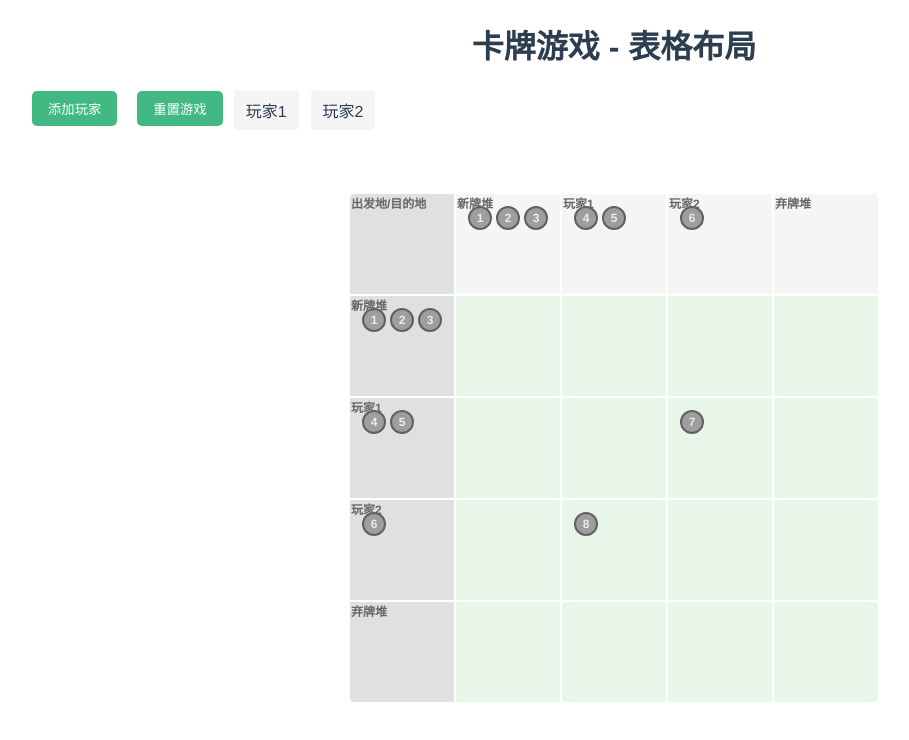
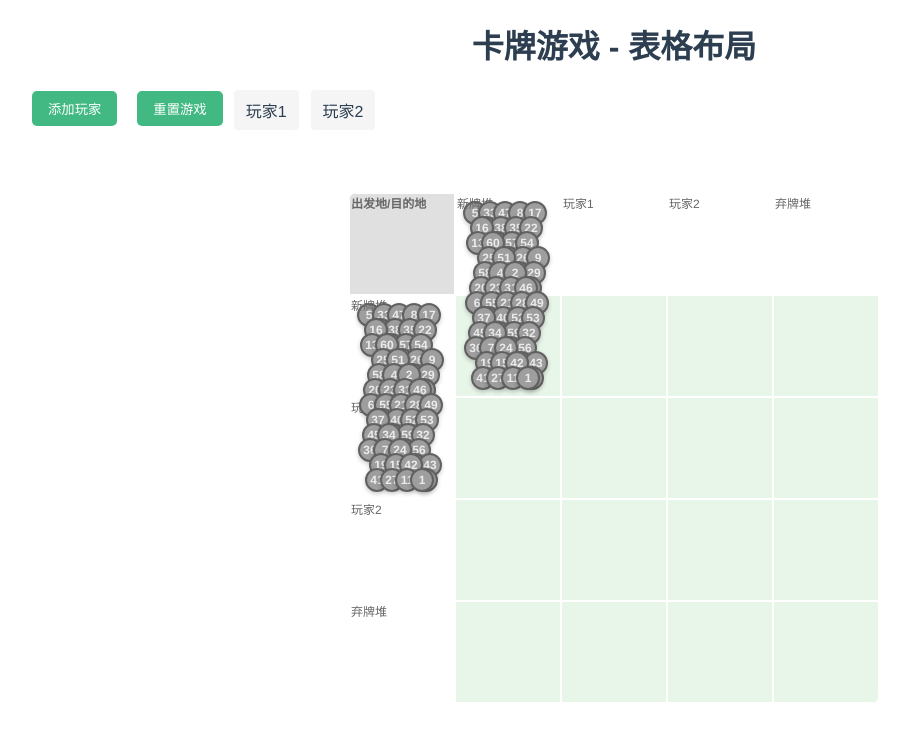
Before and after one commit to yuanoook/tiny, a Vue app: page / in a window 1280 px wide. Shown: the top 740 px of the page, without its empty margins (26-935 px from the left). Built offline with nearby package versions, Linux system fonts and the light colour scheme.

Commit message:
feat(界面): 改进卡牌堆和弃牌堆的布局和样式
重构卡牌显示逻辑，为牌堆和弃牌堆添加绝对定位布局
新增洗牌功能，初始生成60张随机分布的卡牌
优化卡牌拖拽区域的样式和视觉效果

```diff
--- a/src/App.vue
+++ b/src/App.vue
@@ -36,10 +36,25 @@
           <span class="header-text">{{ zone.name }}</span>
           <!-- 显示在列标题区域的卡牌 -->
           <div
-            class="card-dot header-card"
             v-for="(card, index) in getCardsInColumnHeader(zone.id)"
             :key="`col-header-${card.id}`"
-            :class="[card.isDisguised ? card.disguiseColor : card.color, { 'dragging': isDragging(card), 'disguised': card.isDisguised, 'hidden': card.visibility === 'hidden' }]"
+            :class="[
+              'card-dot',
+              'header-card',
+              card.isDisguised ? card.disguiseColor : card.color,
+              {
+                'dragging': isDragging(card),
+                'disguised': card.isDisguised,
+                'hidden': card.visibility === 'hidden',
+                'deck-header-card': (zone.id === 'deck' || zone.id === 'discard')
+              }
+            ]"
+            :style="(zone.id === 'deck' || zone.id === 'discard') ? {
+              position: 'absolute',
+              left: `${5 + (index * 15) % 64}px`,
+              top: `${5 + Math.floor(index / 5) * 15}px`,
+              zIndex: index
+            } : {}"
             draggable="true"
             @dragstart="handleDragStart(card, $event)"
             @dragend="handleDragEnd"
@@ -82,10 +97,25 @@
           <span class="header-text">{{ zone.name }}</span>
           <!-- 显示在列标题区域的卡牌 -->
           <div
-            class="card-dot header-card"
             v-for="(card, index) in getCardsInColumnHeader(zone.id)"
             :key="`col-header-${card.id}`"
-            :class="[card.isDisguised ? card.disguiseColor : card.color, { 'dragging': isDragging(card), 'disguised': card.isDisguised, 'hidden': card.visibility === 'hidden' }]"
+            :class="[
+              'card-dot',
+              'header-card',
+              card.isDisguised ? card.disguiseColor : card.color,
+              {
+                'dragging': isDragging(card),
+                'disguised': card.isDisguised,
+                'hidden': card.visibility === 'hidden',
+                'deck-header-card': (zone.id === 'deck' || zone.id === 'discard')
+              }
+            ]"
+            :style="(zone.id === 'deck' || zone.id === 'discard') ? {
+              position: 'absolute',
+              left: `${5 + (index * 15) % 64}px`,
+              top: `${5 + Math.floor(index / 5) * 15}px`,
+              zIndex: index
+            } : {}"
             draggable="true"
             @dragstart="handleDragStart(card, $event)"
             @dragend="handleDragEnd"
@@ -106,10 +136,25 @@
           <span class="header-text">{{ zone.name }}</span>
           <!-- 显示在行标题区域的卡牌 -->
           <div
-            class="card-dot header-card"
             v-for="(card, index) in getCardsInRowHeader(zone.id)"
             :key="`row-header-${card.id}`"
-            :class="[card.isDisguised ? card.disguiseColor : card.color, { 'dragging': isDragging(card), 'disguised': card.isDisguised, 'hidden': card.visibility === 'hidden' }]"
+            :class="[
+              'card-dot',
+              'header-card',
+              card.isDisguised ? card.disguiseColor : card.color,
+              {
+                'dragging': isDragging(card),
+                'disguised': card.isDisguised,
+                'hidden': card.visibility === 'hidden',
+                'deck-header-card': (zone.id === 'deck' || zone.id === 'discard')
+              }
+            ]"
+            :style="(zone.id === 'deck' || zone.id === 'discard') ? {
+              position: 'absolute',
+              left: `${5 + (index * 15) % 64}px`,
+              top: `${5 + Math.floor(index / 5) * 15}px`,
+              zIndex: index
+            } : {}"
             draggable="true"
             @dragstart="handleDragStart(card, $event)"
             @dragend="handleDragEnd"
@@ -123,16 +168,30 @@
           class="table-cell"
           v-for="colZone in [baseZones.find(z => z.id === 'deck'), ...players, baseZones.find(z => z.id === 'discard')]"
           :key="`${zone.id}-${colZone.id}`"
-          :class="{ 'center-zone': isCenterZone(zone.id, colZone.id) }"
+          :class="[`cell-${zone.id}-${colZone.id}`, { 'center-zone': isCenterZone(zone.id, colZone.id), 'deck-cell': zone.id === 'deck', 'discard-cell': zone.id === 'discard' }]"
           @dragover.prevent="handleDragOver"
           @drop="handleDrop(zone.id, colZone.id)"
         >
           <!-- 显示该区域的卡牌 -->
           <div
-            class="card-dot"
             v-for="(card, index) in getCardsInCell(zone.id, colZone.id)"
             :key="`${card.id}`"
-            :class="[card.isDisguised ? card.disguiseColor : card.color, { 'dragging': isDragging(card), 'disguised': card.isDisguised, 'hidden': card.visibility === 'hidden' }]"
+            :class="[
+              'card-dot',
+              card.isDisguised ? card.disguiseColor : card.color,
+              {
+                'dragging': isDragging(card),
+                'disguised': card.isDisguised,
+                'hidden': card.visibility === 'hidden',
+                'deck-card': (zone.id === 'deck' || zone.id === 'discard')
+              }
+            ]"
+            :style="(zone.id === 'deck' || zone.id === 'discard') ? {
+              position: 'absolute',
+              left: `${5 + (index * 15) % 60}px`,
+              top: `${5 + Math.floor(index / 4) * 15}px`,
+              zIndex: index
+            } : {}"
             draggable="true"
             @dragstart="handleDragStart(card, $event)"
             @dragend="handleDragEnd"
@@ -170,7 +229,7 @@
           class="table-cell"
           v-for="colZone in [baseZones.find(z => z.id === 'deck'), ...players, baseZones.find(z => z.id === 'discard')]"
           :key="`${player.id}-${colZone.id}`"
-          :class="{ 'center-zone': isCenterZone(player.id, colZone.id) }"
+          :class="[`cell-${player.id}-${colZone.id}`, { 'center-zone': isCenterZone(player.id, colZone.id) }]"
           @dragover.prevent="handleDragOver"
           @drop="handleDrop(player.id, colZone.id)"
         >
@@ -200,10 +259,25 @@
           <span class="header-text">{{ zone.name }}</span>
           <!-- 显示在行标题区域的卡牌 -->
           <div
-            class="card-dot header-card"
             v-for="(card, index) in getCardsInRowHeader(zone.id)"
             :key="`row-header-${card.id}`"
-            :class="[card.isDisguised ? card.disguiseColor : card.color, { 'dragging': isDragging(card), 'disguised': card.isDisguised, 'hidden': card.visibility === 'hidden' }]"
+            :class="[
+              'card-dot',
+              'header-card',
+              card.isDisguised ? card.disguiseColor : card.color,
+              {
+                'dragging': isDragging(card),
+                'disguised': card.isDisguised,
+                'hidden': card.visibility === 'hidden',
+                'deck-header-card': (zone.id === 'deck' || zone.id === 'discard')
+              }
+            ]"
+            :style="(zone.id === 'deck' || zone.id === 'discard') ? {
+              position: 'absolute',
+              left: `${5 + (index * 15) % 64}px`,
+              top: `${5 + Math.floor(index / 5) * 15}px`,
+              zIndex: index
+            } : {}"
             draggable="true"
             @dragstart="handleDragStart(card, $event)"
             @dragend="handleDragEnd"
@@ -217,16 +291,30 @@
           class="table-cell"
           v-for="colZone in [baseZones.find(z => z.id === 'deck'), ...players, baseZones.find(z => z.id === 'discard')]"
           :key="`${zone.id}-${colZone.id}`"
-          :class="{ 'center-zone': isCenterZone(zone.id, colZone.id) }"
+          :class="[`cell-${zone.id}-${colZone.id}`, { 'center-zone': isCenterZone(zone.id, colZone.id), 'deck-cell': zone.id === 'deck', 'discard-cell': zone.id === 'discard' }]"
           @dragover.prevent="handleDragOver"
           @drop="handleDrop(zone.id, colZone.id)"
         >
           <!-- 显示该区域的卡牌 -->
           <div
-            class="card-dot"
             v-for="(card, index) in getCardsInCell(zone.id, colZone.id)"
             :key="`${card.id}`"
-            :class="[card.isDisguised ? card.disguiseColor : card.color, { 'dragging': isDragging(card), 'disguised': card.isDisguised, 'hidden': card.visibility === 'hidden' }]"
+            :class="[
+              'card-dot',
+              card.isDisguised ? card.disguiseColor : card.color,
+              {
+                'dragging': isDragging(card),
+                'disguised': card.isDisguised,
+                'hidden': card.visibility === 'hidden',
+                'deck-card': (zone.id === 'deck' || zone.id === 'discard')
+              }
+            ]"
+            :style="(zone.id === 'deck' || zone.id === 'discard') ? {
+              position: 'absolute',
+              left: `${5 + (index * 15) % 60}px`,
+              top: `${5 + Math.floor(index / 4) * 15}px`,
+              zIndex: index
+            } : {}"
             draggable="true"
             @dragstart="handleDragStart(card, $event)"
             @dragend="handleDragEnd"
@@ -286,16 +374,7 @@ export default {
         ],
 
         // 卡牌数据 (新的设计：owner表示拥有者，to表示目标区域)
-        cards: [
-          { id: 1, globalId: 1, color: 'red', owner: 'deck', visibility: 'hidden' },
-          { id: 2, globalId: 2, color: 'yellow', owner: 'deck', visibility: 'hidden' },
-          { id: 3, globalId: 3, color: 'green', owner: 'deck', visibility: 'hidden' },
-          { id: 4, globalId: 4, color: 'red', owner: 'player1', visibility: 'hidden' },
-          { id: 5, globalId: 5, color: 'yellow', owner: 'player1', visibility: 'hidden' },
-          { id: 6, globalId: 6, color: 'green', owner: 'player2', visibility: 'hidden' },
-          { id: 7, globalId: 7, color: 'red', owner: 'player1', to: 'player2', visibility: 'hidden' },
-          { id: 8, globalId: 8, color: 'yellow', owner: 'player2', to: 'player1', visibility: 'hidden' }
-        ],
+        cards: this.generateInitialCards(),
 
         // 拖拽状态
         draggingCard: null,
@@ -536,33 +615,36 @@ export default {
 
     // 重置游戏
     resetGame() {
-      // 重置卡牌位置
-      this.cards.forEach((card, index) => {
-        delete card.to; // 清除目标区域
+      // 重新生成60张随机分布的卡牌
+      this.cards = this.generateInitialCards();
+    },
+    // 生成初始卡牌数据
+    generateInitialCards() {
+      const colors = ['red', 'yellow', 'green'];
+      const cards = [];
 
-        // 确保每张卡牌都有globalId
-        if (!card.globalId) {
-          card.globalId = card.id;
-        }
+      // 生成60张卡牌，每种颜色各20张
+      for (let i = 0; i < 60; i++) {
+        const colorIndex = Math.floor(i / 20); // 每20张为一种颜色
+        const color = colors[colorIndex];
+        cards.push({
+          id: i + 1,
+          globalId: i + 1,
+          color: color,
+          owner: 'deck', // 所有卡牌初始时都在新牌堆
+          visibility: 'hidden'
+        });
+      }
 
-        if (index < 3) {
-          card.owner = 'deck';
-        } else if (index < 5) {
-          card.owner = 'player1';
-        } else if (index < 6) {
-          card.owner = 'player2';
-        } else {
-          // 重置一些卡牌到中间区域作为示例
-          if (index === 6) {
-            card.owner = 'player1';
-            card.to = 'player2';
-          } else if (index === 7) {
-            card.owner = 'player2';
-            card.to = 'player1';
-          }
-        }
-      });
+      // Fisher-Yates 洗牌算法，将卡牌随机打散
+      for (let i = cards.length - 1; i > 0; i--) {
+        const j = Math.floor(Math.random() * (i + 1));
+        [cards[i], cards[j]] = [cards[j], cards[i]];
+      }
+
+      return cards;
     },
+
     // 获取卡牌在cards数组中的索引
     getCardIndex(card) {
       return this.cards.findIndex(c => c.id === card.id);
@@ -641,10 +723,8 @@ export default {
   width: 84px;
   min-height: 80px;
   border: 1px solid white;
-  font-weight: bold;
   padding: 10px;
   position: relative;
-  background-color: #f5f5f5;
   text-align: left;
 }
 
@@ -662,8 +742,6 @@ export default {
 }
 
 .row-header {
-  background-color: #e0e0e0;
-  font-weight: bold;
   width: 84px;
   min-height: 80px;
   border: 1px solid white;
@@ -726,6 +804,18 @@ export default {
   cursor: pointer;
   display: inline-block;
   position: relative;
+}
+
+/* 新牌堆和弃牌堆区域的卡牌样式 */
+.card-dot.deck-card {
+  position: absolute !important;
+  box-shadow: 0 2px 4px rgba(0,0,0,0.2);
+}
+
+/* 新牌堆和弃牌堆区域的标题卡牌样式 */
+.card-dot.deck-header-card {
+  position: absolute !important;
+  box-shadow: 0 2px 4px rgba(0,0,0,0.2);
 }
 
 .card-dot.red {
```
